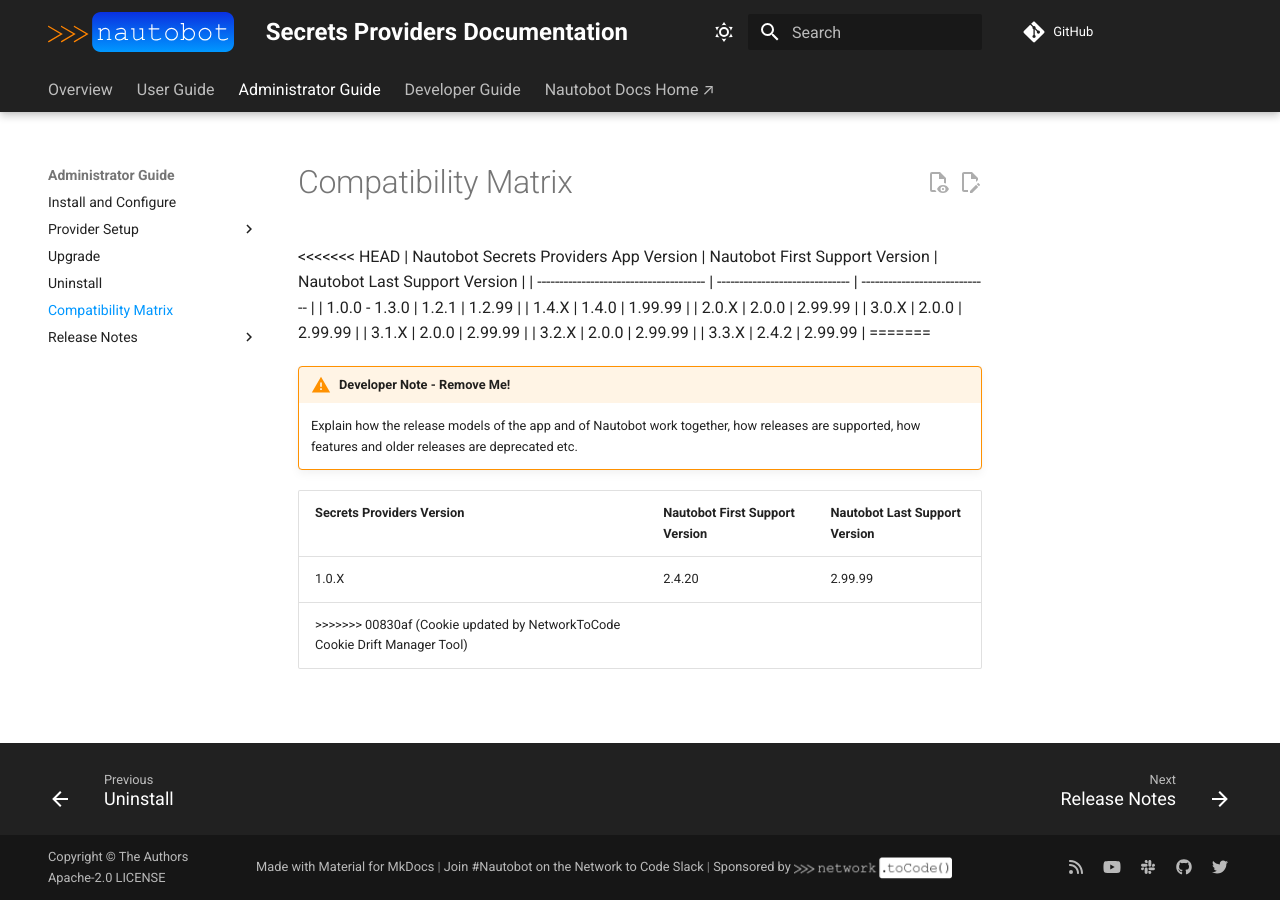
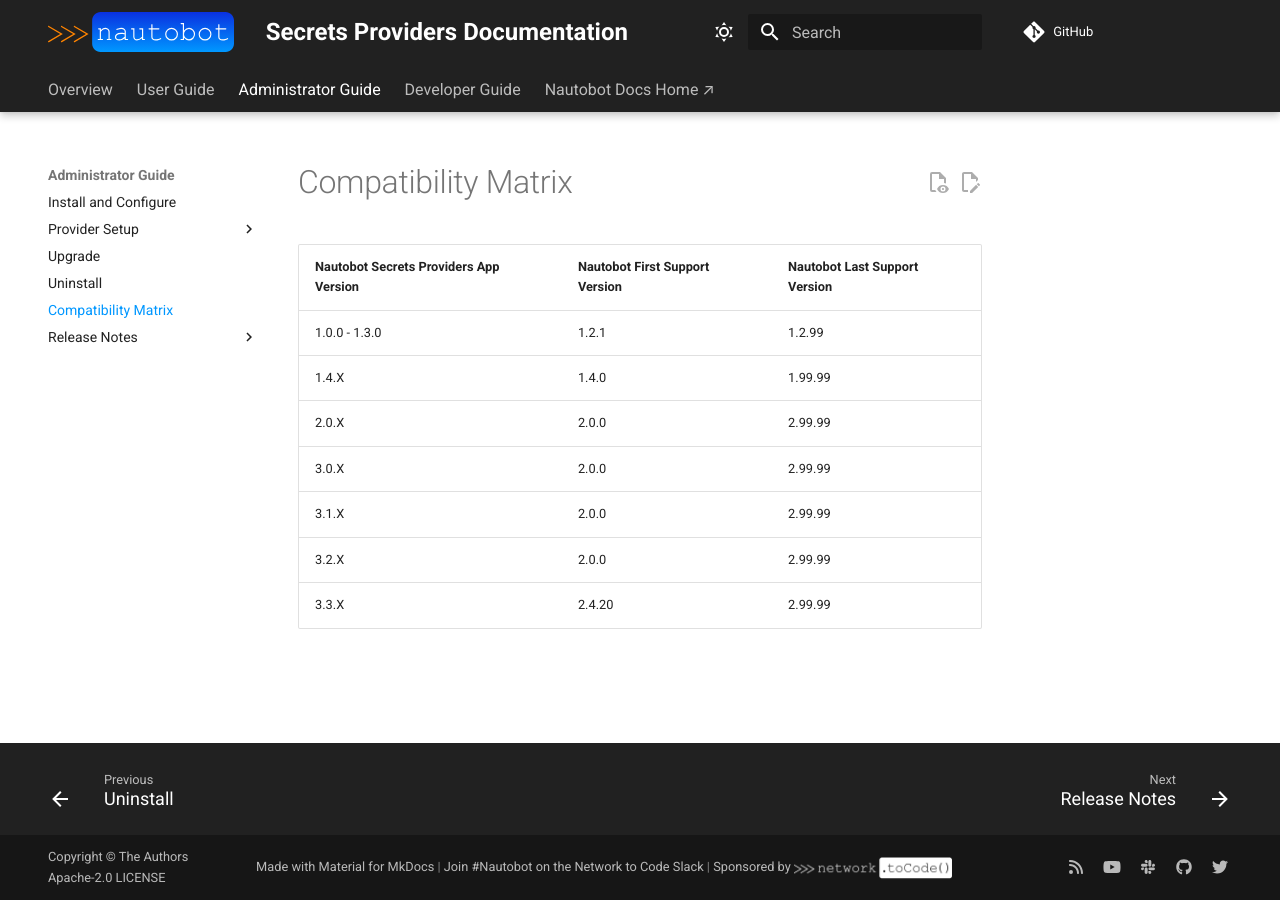
Before and after one commit to nautobot/nautobot-app-secrets-providers, an MkDocs documentation site: the page built from docs/admin/compatibility_matrix.md, in a window 1280 px wide. Built offline with MkDocs 1.6.1 and Material for MkDocs 9.7.7, drawn with Linux system fonts in a browser that asks for light colours; comment, search, counter and statistics services are not loaded.

Commit message:
fix merge conflicts

```diff
--- a/docs/admin/compatibility_matrix.md
+++ b/docs/admin/compatibility_matrix.md
@@ -1,6 +1,5 @@
 # Compatibility Matrix
 
-<<<<<<< HEAD
 | Nautobot Secrets Providers App Version | Nautobot First Support Version | Nautobot Last Support Version |
 | -------------------------------------- | ------------------------------ | ----------------------------- |
 | 1.0.0 - 1.3.0                          | 1.2.1                          | 1.2.99                        |
@@ -9,12 +8,4 @@
 | 3.0.X                                  | 2.0.0                          | 2.99.99                       |
 | 3.1.X                                  | 2.0.0                          | 2.99.99                       |
 | 3.2.X                                  | 2.0.0                          | 2.99.99                       |
-| 3.3.X                                  | 2.4.2                          | 2.99.99                       |
-=======
-!!! warning "Developer Note - Remove Me!"
-    Explain how the release models of the app and of Nautobot work together, how releases are supported, how features and older releases are deprecated etc.
-
-| Secrets Providers Version | Nautobot First Support Version | Nautobot Last Support Version |
-| ------------- | -------------------- | ------------- |
-| 1.0.X         | 2.4.20                | 2.99.99        |
->>>>>>> 00830af (Cookie updated by NetworkToCode Cookie Drift Manager Tool)
+| 3.3.X                                  | 2.4.20                         | 2.99.99                       |
--- a/pyproject.toml
+++ b/pyproject.toml
@@ -28,17 +28,13 @@
 [tool.poetry.dependencies]
 python = ">=3.10,<3.13"
 # Used for local development
-<<<<<<< HEAD
-nautobot = ">=2.4.2,<3.0.0"
+nautobot = ">=2.4.20,<3.0.0"
 azure-identity = { version = "^1.15.0", optional = true }
 azure-keyvault-secrets = { version = "^4.8.0", optional = true }
 boto3 = { version = "^1.19.5", optional = true }
 hvac = { version = ">=0.11.0, <1.1.0", optional = true }
 python-tss-sdk = {version = "~1.2.0", optional = true}
 onepassword-sdk = {version = "^0.1.2", python = ">=3.9", optional = true}
-=======
-nautobot = ">=2.4.20,<3.0.0"
->>>>>>> 00830af (Cookie updated by NetworkToCode Cookie Drift Manager Tool)
 
 [tool.poetry.group.dev.dependencies]
 coverage = "*"
```
Also changed, not shown: .cookiecutter.json, 2 other files.
